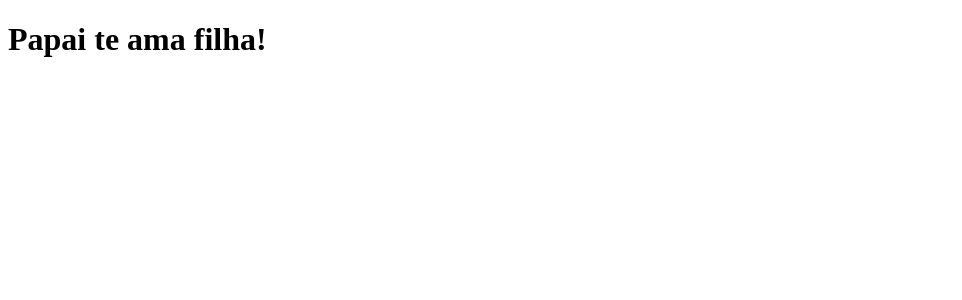
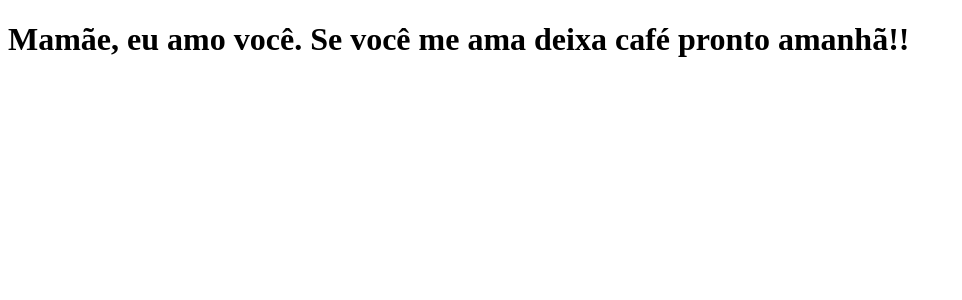
Before and after one commit to xLima12/clone-tabnews, a Next.js app: page / in a window 1280 px wide. Shown: the top 300 px of the page, without its empty margins (0-962 px from the left). Built offline with nearby package versions, Linux system fonts and the light colour scheme.

Commit message:
trocando a mensagem novamente

```diff
--- a/pages/index.js
+++ b/pages/index.js
@@ -1,5 +1,5 @@
 function Home() {
-    return <h1>Papai te ama filha! </h1>
+    return <h1>Mamãe, eu amo você. Se você me ama deixa café pronto amanhã!!</h1>
 }
 
 export default Home;
```
